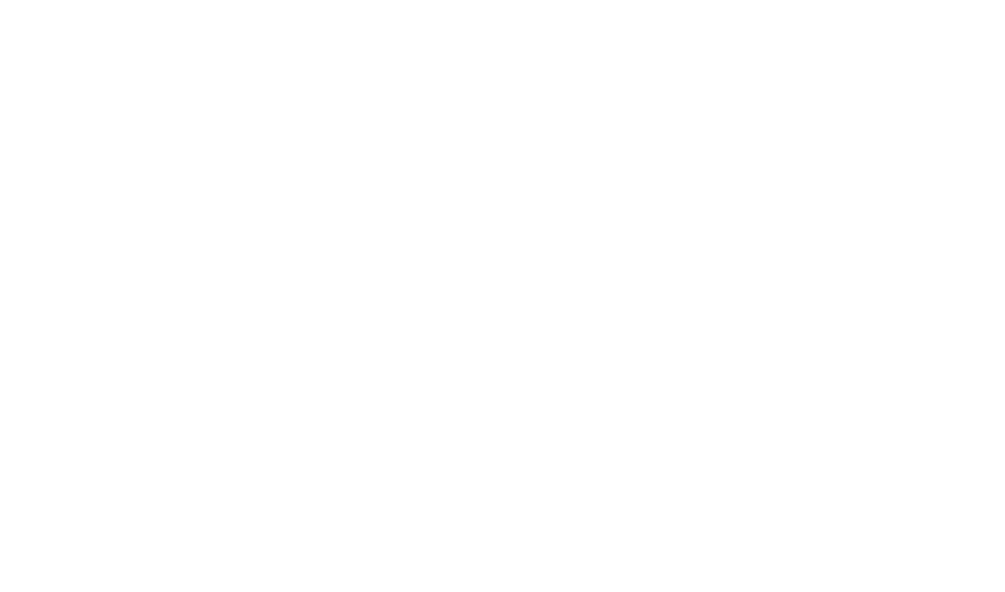
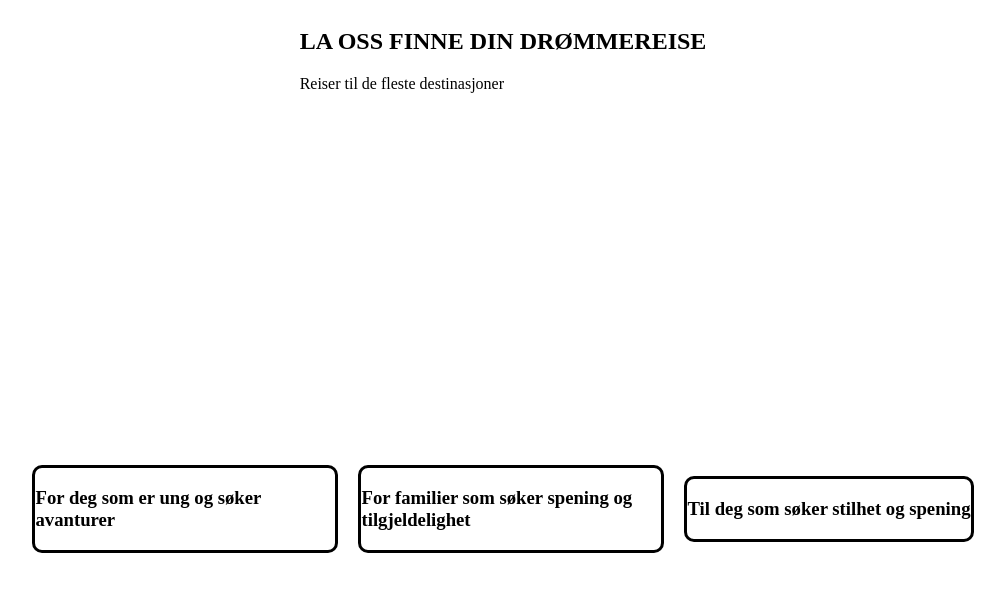
Before and after one commit to sonja-ops/obligatorisk-oppgave-3, a website: page index.html in a window 1280 px wide. Shown: the whole page, without its empty margins (137-1142 px from the left). Drawn offline with Linux system fonts and the light colour scheme.

Commit message:
rettet noe

```diff
--- a/index.html
+++ b/index.html
@@ -6,6 +6,7 @@
     <meta name="viewport" content="width=device-width" />
 
     <link rel="stylesheet" href="styles.css" />
+
     <script type="module" src="script.js"></script>
   </head>
   <body>
@@ -14,11 +15,41 @@
     </header>
     <main>
       <!-- Ulike seksjoner -->
-      <section>
-        <!-- Hero seksjon -->
+      <section class="section backgroundFeature">
+        <div class="featureText">
+          <h1>LA OSS FINNE DIN DRØMMEREISE</h1>
+          <p>Reiser til de fleste destinasjoner</p>
+        </div>
       </section>
-      <section>
-        <!-- Videre informasjon -->
+
+      <section class="trips">
+        <div class="tripCard">
+
+          <article class="Card">
+            <img src="" alt="">
+            <div class="cardText">
+              <h1>For deg som er ung og søker avanturer</h1>
+              <p></p>
+            </div>
+          </article>
+
+          <article class="Card">
+            <img src="" alt="">
+            <div class="cardText">
+              <h1>For familier som søker spening og tilgjeldelighet</h1>
+              <p></p>
+            </div>
+          </article>
+
+          <article class="Card">
+            <img src="" alt="">
+            <div class="cardText">
+              <h1>Til deg som søker stilhet og spening</h1>
+              <p></p>
+            </div>
+          </article>
+
+        </div>
       </section>
     </main>
     <footer>
--- a/styles.css
+++ b/styles.css
@@ -1,46 +1,45 @@
-* {
-  box-sizing: border-box;
+
+
+.section{
+    width: 100%;
+    height: 100%;
+
+    display: flex;
+    justify-content: center;
+    align-items: center;
+}
+.backgroundFeature{
+    background-image: url();
+    background-position: center;
+}
+.trips{
+    height: 100vh;
+    display: flex;
+    flex-direction: column;
+    justify-content: center;
+    align-items: center;
+}
+.tripCard{
+    display: flex;
+    justify-content: center;
+    align-items: center;
+    gap: 20px;
+}
+.Card{
+    border: 3px solid black;
+    border-radius: 10px;
+    max-width: 300px;
+
+    display: flex;
+    flex-direction: column;
+    align-items: center;
 }
 
-body {
-  margin: 0;
-  font-family: system-ui, sans-serif;
-  color: black;
-  background-color: white;
+@media (max-width:426px) {
+    body {
+        background-color: beige;
+    }
+    .card {
+        flex-direction: column;
+    }
 }
-
-nav {
-  display: flex;
-  flex-wrap: wrap;
-  align-items: center;
-  justify-content: center;
-  padding: 0.5rem;
-  gap: 0.5rem;
-  border-bottom: solid 1px #aaa;
-  background-color: #eee;
-}
-
-nav a {
-  display: inline-block;
-  min-width: 9rem;
-  padding: 0.5rem;
-  border-radius: 0.2rem;
-  border: solid 1px #aaa;
-  text-align: center;
-  text-decoration: none;
-  color: #555;
-}
-
-nav a[aria-current='page'] {
-  color: #000;
-  background-color: #d4d4d4;
-}
-
-main {
-  padding: 1rem;
-}
-
-h1 {
-  font-weight: bold;
-  font-size: 1.5rem;
-}
```
Also changed, not shown: 1 other file.
